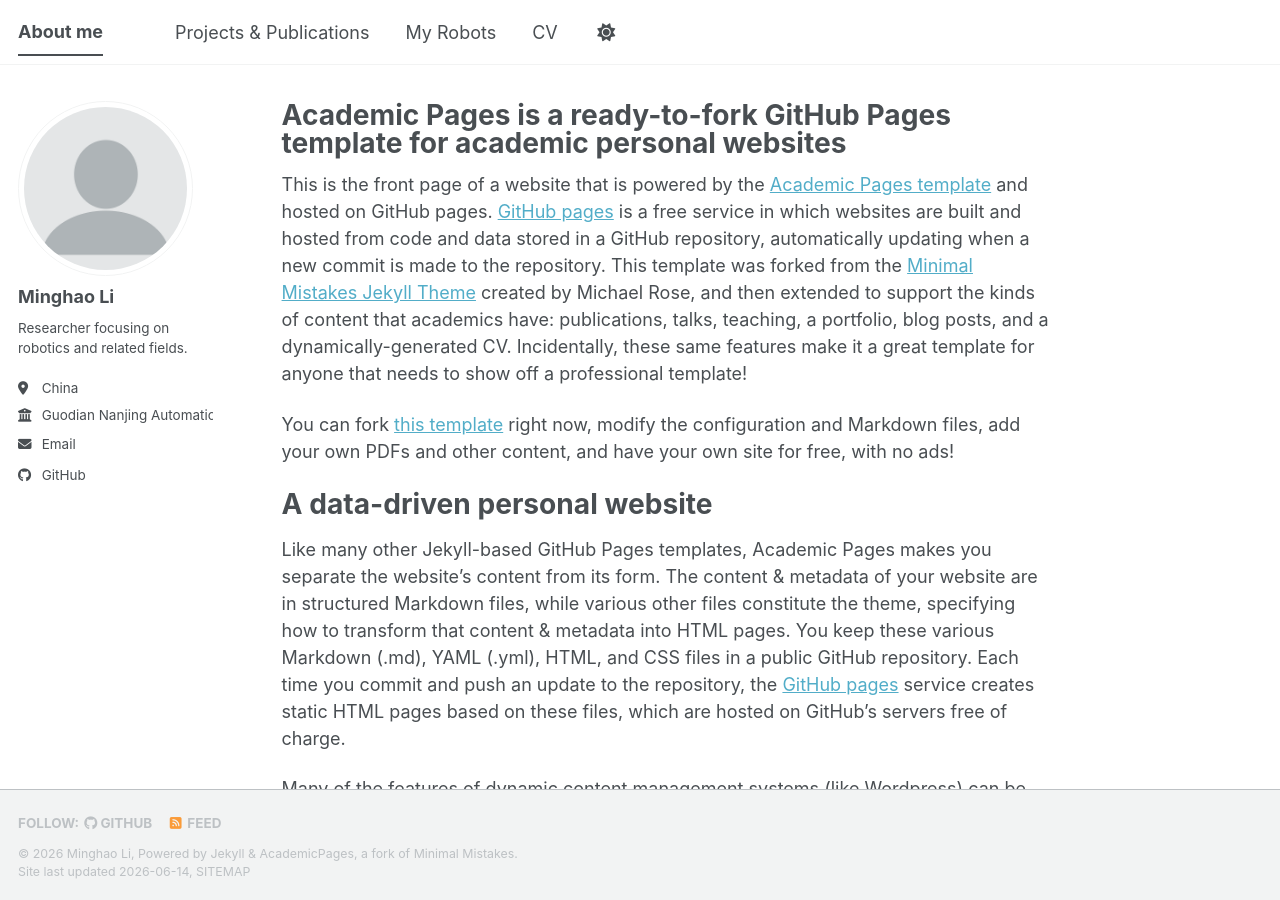
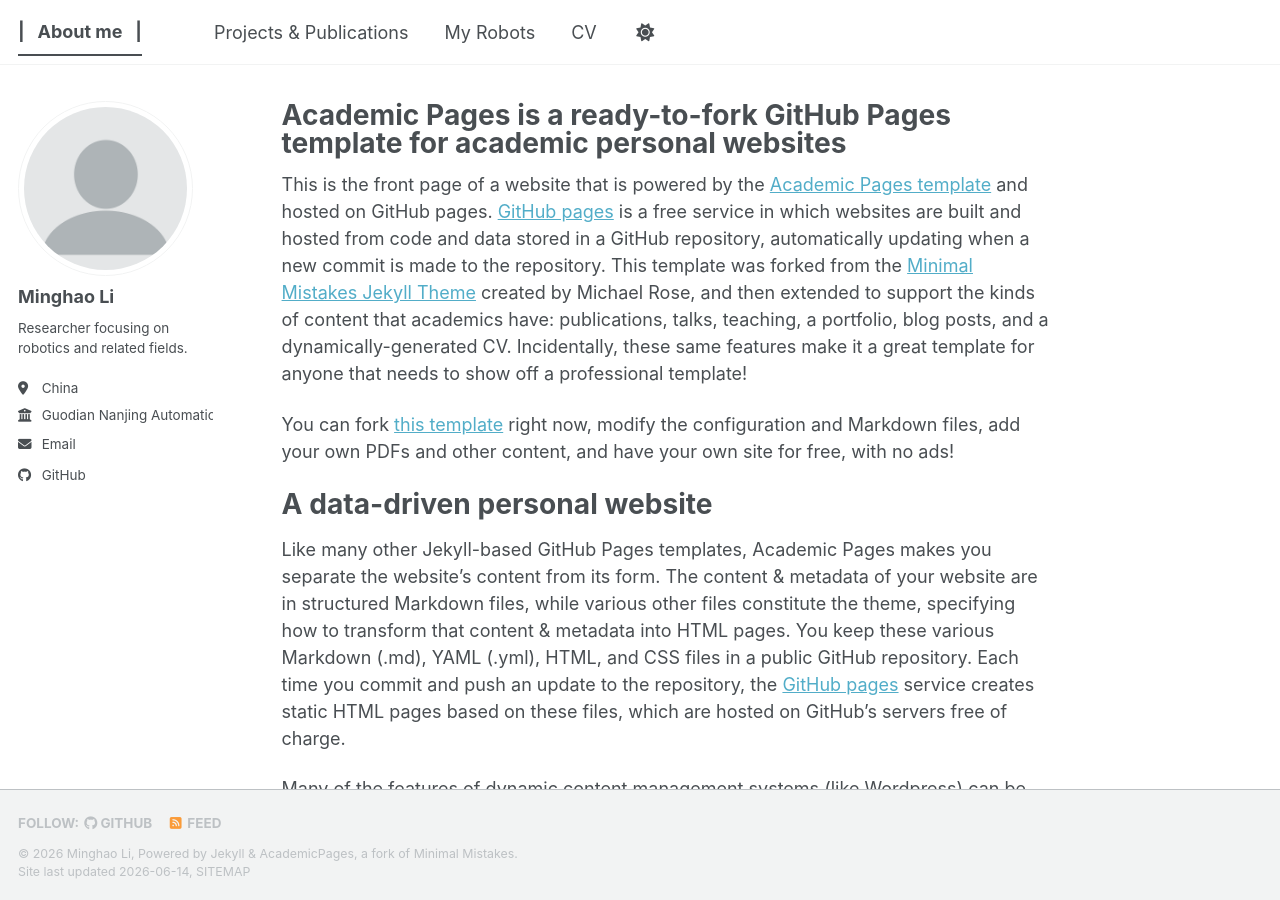
Before and after one commit to lim-0619/lim-0619.github.io, a Jekyll site: the page built from _pages/about.md, in a window 1280 px wide and 900 px high. Built offline with Jekyll 4.4.1, drawn with Linux system fonts in a browser that asks for light colours; a script bundle is joined from its source files by our own code; library files that are not in the unit come from our copies; part of the change alters nothing that is shown.

```diff
--- a/_config.yml
+++ b/_config.yml
@@ -9,7 +9,7 @@
 # Basic Site Settings
 locale                   : "en-US"
 site_theme               : "default" # The available themes options are "default", "air", "sunrise", "mint", "dirt" and "contrast"
-title                    : "      About me          "
+title                    : "|&nbsp;&nbsp;&nbsp;About me&nbsp;&nbsp;&nbsp;|"
 title_separator          : "-"
 name                     : &name "Minghao Li"
 description              : &description "Minghao Li's academic portfolio"   # Update this with a general description of your site, this is the default if not overridden by a page
```
